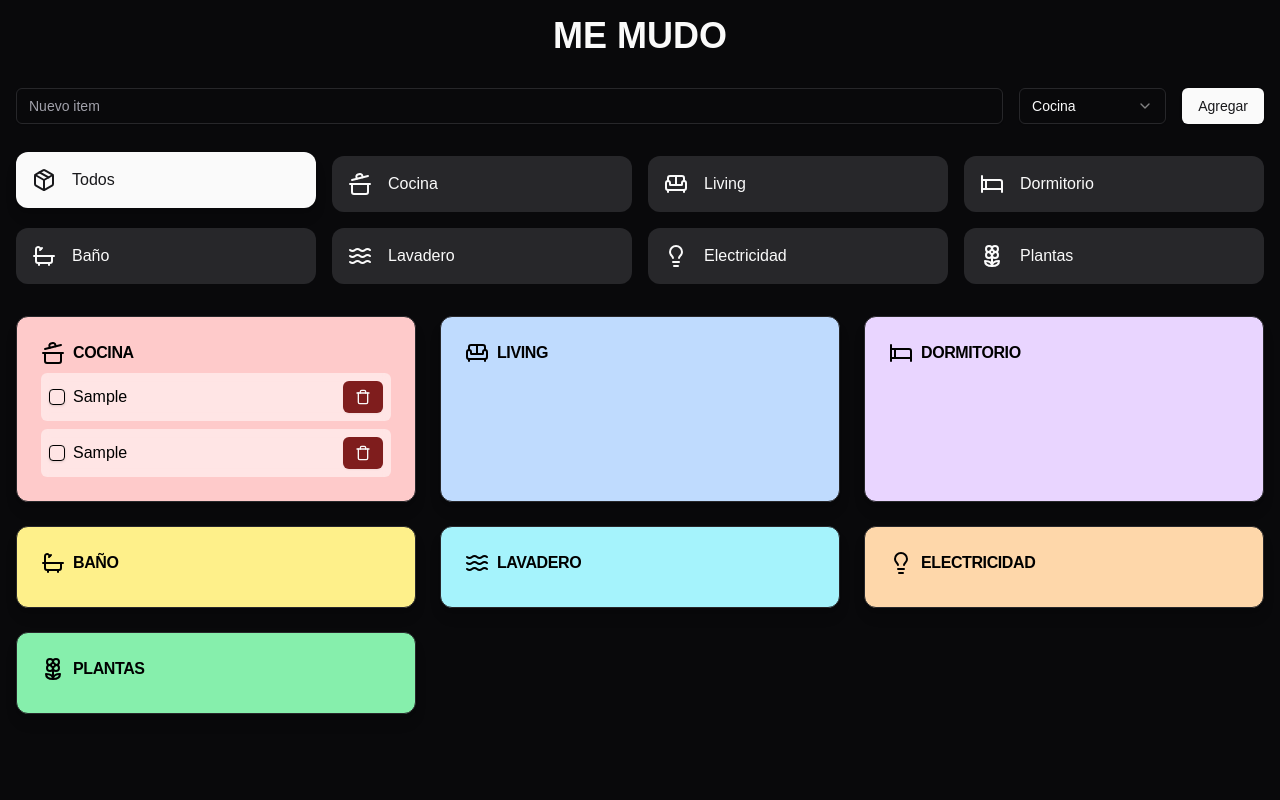
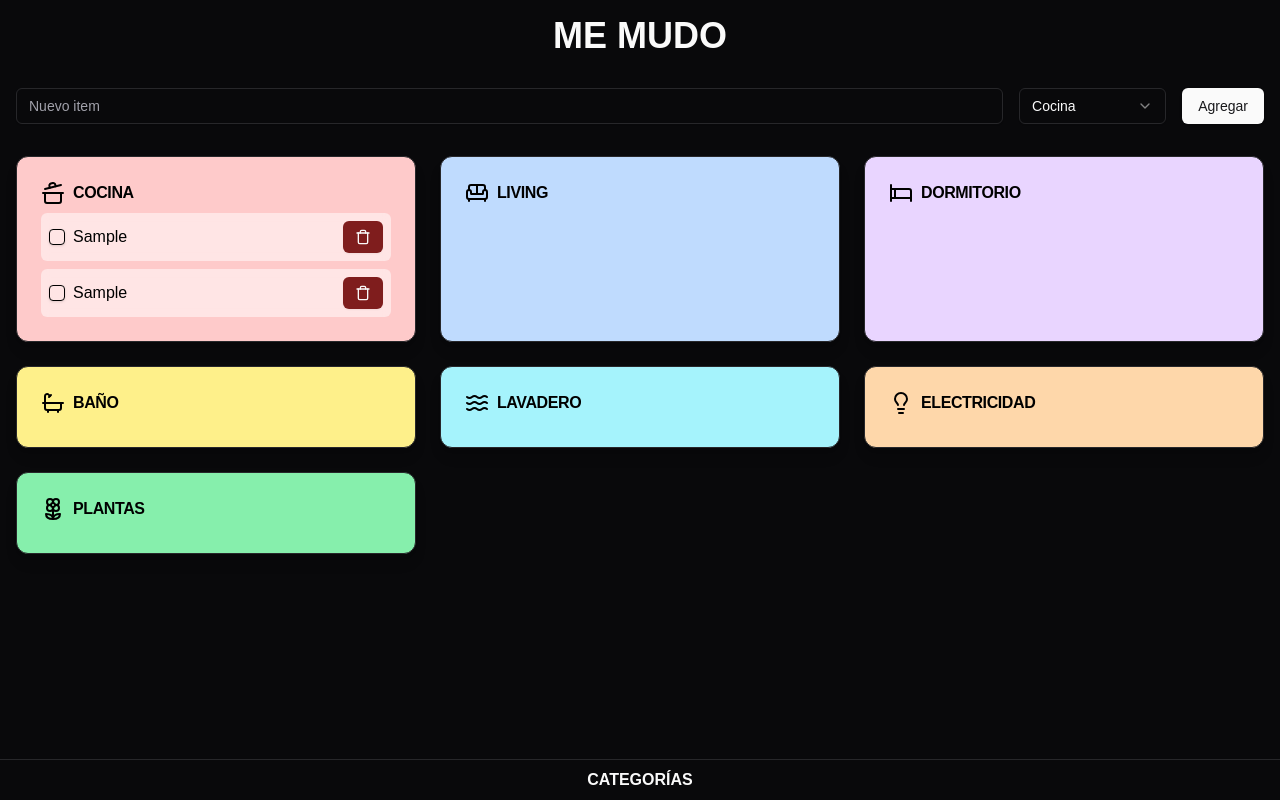
Before and after one commit to sjcrippa/mudate, a Next.js app: page / in a window 1280 px wide. Both pictures are taken after typing "Sample" into the empty fields and a click on the button "Agregar". Built offline with nearby package versions, Linux system fonts and the light colour scheme.

Commit message:
Feat: filter context and layout fixes

```diff
--- a/src/app/layout.tsx
+++ b/src/app/layout.tsx
@@ -3,6 +3,7 @@ import { Montserrat } from "next/font/google";
 
 import "./globals.css";
 import StateProvider from "@/context/provider";
+import { FilterProvider } from "@/context/filter-context";
 import { getItems } from "./actions/actions";
 
 const montserrat = Montserrat({
@@ -24,11 +25,15 @@ export default async function RootLayout({
 
   return (
     <html lang="en">
-      <StateProvider initialItems={initialItems}>
-        <body className={`${montserrat.variable} antialiased dark`}>
-          {children}
-        </body>
-      </StateProvider>
+      <body className={`${montserrat.variable} antialiased dark`}>
+        <StateProvider initialItems={initialItems}>
+          <FilterProvider>
+            <main className="min-h-screen">
+              {children}
+            </main>
+          </FilterProvider>
+        </StateProvider>
+      </body>
     </html>
   );
 }
--- a/src/app/page.tsx
+++ b/src/app/page.tsx
@@ -1,6 +1,7 @@
 import AddItemForm from "@/components/add-item";
 import CategoryList from "@/components/category-list";
 import { getCategories } from "@/app/actions/actions";
+import TabBar from "@/components/nav/tab-bar";
 
 export default async function Home() {
   const categories = await getCategories();
@@ -8,7 +9,7 @@ export default async function Home() {
   return (
     <main className="container mx-auto p-4">
       <h1 className="text-4xl font-bold mb-8 text-center">ME MUDO</h1>
-
+      <TabBar categories={categories} />
       <AddItemForm categories={categories} />
       <CategoryList categories={categories} />
     </main>
--- a/src/components/category-list.tsx
+++ b/src/components/category-list.tsx
@@ -1,48 +1,121 @@
 "use client";
 
-import { motion } from "framer-motion";
-import { createElement, useState } from "react";
-
-import {
-  CookingPotIcon as Kitchen,
-  Sofa,
-  Bed,
-  Bath,
-  Package,
-  Waves,
-  Lightbulb,
-  Flower2,
-  LucideIcon,
-  Trash,
-} from "lucide-react";
+import { motion, AnimatePresence } from "framer-motion";
+import { createElement, useEffect, useState } from "react";
+import { Package, Trash } from "lucide-react";
 import { useItems } from "@/context/provider";
-import type { Category } from "@/types/types";
+import { useFilter } from "@/context/filter-context";
+import type { Category, Item } from "@/types/types";
+import categoryIcons from "@/constants/icons";
 import { Button } from "@/components/ui/button";
 import { Checkbox } from "@/components/ui/checkbox";
 import { updateItem, deleteItem } from "@/app/actions/actions";
 import { Card, CardContent, CardHeader, CardTitle } from "@/components/ui/card";
 
-type CategoryIcon = {
-  [key: string]: LucideIcon;
-};
+interface ItemListProps {
+  items: Item[];
+  onToggle: (id: string, completed: boolean) => void;
+  onDelete: (id: string) => void;
+}
 
-const categoryIcons: CategoryIcon = {
-  "0": Package,
-  "1": Kitchen,
-  "2": Sofa,
-  "3": Bed,
-  "4": Bath,
-  "5": Waves,
-  "6": Lightbulb,
-  "7": Flower2,
-};
+interface CategoryCardProps {
+  category: Category;
+  items: Item[];
+  onToggle: (id: string, completed: boolean) => void;
+  onDelete: (id: string) => void;
+}
+
+function StaticItem({ item, onToggle, onDelete }: { item: Item } & Pick<ItemListProps, 'onToggle' | 'onDelete'>) {
+  return (
+    <li className="flex items-center text-black justify-between bg-white bg-opacity-50 backdrop-blur-sm rounded-md p-2">
+      <div className="flex items-center space-x-2">
+        <Checkbox
+          className="border-black"
+          checked={item.completed}
+          onCheckedChange={(checked) => onToggle(item.id, checked as boolean)}
+        />
+        <span className={item.completed ? "line-through" : ""}>
+          {item.name}
+        </span>
+      </div>
+      <Button
+        variant="destructive"
+        size="sm"
+        onClick={() => onDelete(item.id)}
+      >
+        <Trash className="w-4 h-4" />
+      </Button>
+    </li>
+  );
+}
+
+function ItemList({ items, onToggle, onDelete }: ItemListProps) {
+  const [isMounted, setIsMounted] = useState(false);
+
+  useEffect(() => {
+    setIsMounted(true);
+  }, []);
+
+  return (
+    <ul className="space-y-2">
+      {items.map((item) => (
+        isMounted ? (
+          <AnimatePresence key={item.id} mode="wait">
+            <motion.div
+              initial={{ opacity: 0, y: 20 }}
+              animate={{ opacity: 1, y: 0 }}
+              exit={{ opacity: 0, y: -20 }}
+            >
+              <StaticItem
+                item={item}
+                onToggle={onToggle}
+                onDelete={onDelete}
+              />
+            </motion.div>
+          </AnimatePresence>
+        ) : (
+          <StaticItem
+            key={item.id}
+            item={item}
+            onToggle={onToggle}
+            onDelete={onDelete}
+          />
+        )
+      ))}
+    </ul>
+  );
+}
+
+function CategoryCard({ category, items, onToggle, onDelete }: CategoryCardProps) {
+  const filteredItems = items.filter((item) => item.category === category.id);
+
+  return (
+    <Card key={category.id} className={`${category.color} overflow-hidden shadow-lg`}>
+      <CardHeader className="pb-2">
+        <CardTitle className="flex items-center space-x-2 uppercase text-black">
+          {createElement(categoryIcons[category.id] || Package, {
+            className: "w-6 h-6",
+          })}
+          <span>{category.name}</span>
+        </CardTitle>
+      </CardHeader>
+      <CardContent>
+        <ItemList
+          items={filteredItems}
+          onToggle={onToggle}
+          onDelete={onDelete}
+        />
+      </CardContent>
+    </Card>
+  );
+}
 
 export default function CategoryList({
   categories,
 }: {
   categories: Category[];
 }) {
-  const [filter, setFilter] = useState("todos");
+  const { filter } = useFilter();
   const { items, setItems } = useItems();
 
   const filteredCategories =
@@ -62,80 +135,15 @@ export default function CategoryList({
 
   return (
     <div>
-      <div className="mb-8 grid grid-cols-2 sm:grid-cols-3 md:grid-cols-4 gap-4">
-        {[{ id: "todos", name: "Todos" }, ...categories].map((cat) => {
-          const IconComponent = categoryIcons[cat.id] || Package;
-          return (
-            <motion.div
-              key={cat.id}
-              whileHover={{ scale: 1.05 }}
-              whileTap={{ scale: 0.95 }}
-              onClick={() => setFilter(cat.id)}
-              className={`cursor-pointer rounded-xl p-4 ${
-                filter === cat.id
-                  ? "bg-primary text-primary-foreground shadow-lg transform -translate-y-1"
-                  : "bg-secondary hover:bg-secondary/90"
-              }`}
-            >
-              <div className="flex gap-4 items-center">
-                <IconComponent className="w-6 h-6" />
-                <span>{cat.name}</span>
-              </div>
-            </motion.div>
-          );
-        })}
-      </div>
-
       <div className="grid grid-cols-1 md:grid-cols-2 lg:grid-cols-3 gap-6">
         {filteredCategories.map((category) => (
-          <Card
+          <CategoryCard
             key={category.id}
-            className={`${category.color} overflow-hidden shadow-lg`}
-          >
-            <CardHeader className="pb-2">
-              <CardTitle className="flex items-center space-x-2 uppercase text-black">
-                {createElement(categoryIcons[category.id] || Package, {
-                  className: "w-6 h-6",
-                })}
-                <span>{category.name}</span>
-              </CardTitle>
-            </CardHeader>
-            <CardContent>
-              <ul className="space-y-2">
-                {items
-                  .filter((item) => item.category === category.id)
-                  .map((item) => (
-                    <motion.li
-                      key={item.id}
-                      initial={{ opacity: 0, y: 20 }}
-                      animate={{ opacity: 1, y: 0 }}
-                      exit={{ opacity: 0, y: -20 }}
-                      className="flex items-center text-black justify-between bg-white bg-opacity-50 backdrop-blur-sm rounded-md p-2"
-                    >
-                      <div className="flex items-center space-x-2">
-                        <Checkbox
-                          className="border-black"
-                          checked={item.completed}
-                          onCheckedChange={(checked) =>
-                            handleToggle(item.id, checked as boolean)
-                          }
-                        />
-                        <span className={item.completed ? "line-through" : ""}>
-                          {item.name}
-                        </span>
-                      </div>
-                      <Button
-                        variant="destructive"
-                        size="sm"
-                        onClick={() => handleDelete(item.id)}
-                      >
-                        <Trash className="w-4 h-4" />
-                      </Button>
-                    </motion.li>
-                  ))}
-              </ul>
-            </CardContent>
-          </Card>
+            category={category}
+            items={items}
+            onToggle={handleToggle}
+            onDelete={handleDelete}
+          />
         ))}
       </div>
     </div>
--- /dev/null
+++ b/src/components/category-select.tsx
@@ -0,0 +1,41 @@
+"use client";
+
+import { motion } from "framer-motion";
+import { Package } from "lucide-react";
+import { useFilter } from "@/context/filter-context";
+import type { Category } from "@/types/types";
+import categoryIcons from "@/constants/icons";
+
+interface CategorySelectProps {
+  categories: Category[];
+}
+
+export default function CategorySelect({ categories }: CategorySelectProps) {
+  const { filter, setFilter } = useFilter();
+
+  return (
+    <div className="flex flex-col gap-4">
+      {[{ id: "todos", name: "Todos" }, ...categories].map((cat) => {
+        const IconComponent = categoryIcons[cat.id] || Package;
+        return (
+          <motion.div
+            key={cat.id}
+            whileHover={{ scale: 1.05 }}
+            whileTap={{ scale: 0.95 }}
+            onClick={() => setFilter(cat.id)}
+            className={`cursor-pointer rounded-xl p-4 ${
+              filter === cat.id
+                ? "bg-primary text-primary-foreground shadow-lg transform -translate-y-1"
+                : "bg-secondary hover:bg-secondary/90"
+            }`}
+          >
+            <div className="flex gap-4 items-center">
+              <IconComponent className="w-6 h-6" />
+              <span>{cat.name}</span>
+            </div>
+          </motion.div>
+        );
+      })}
+    </div>
+  );
+}
--- a/src/components/nav/tab-bar.tsx
+++ b/src/components/nav/tab-bar.tsx
@@ -1,24 +1,34 @@
+"use client";
+
 import {
   Sheet,
   SheetContent,
-  SheetDescription,
   SheetHeader,
+  SheetTitle,
   SheetTrigger,
 } from "@/components/ui/sheet";
+import CategorySelect from "../category-select";
+import type { Category } from "@/types/types";
 
-export default async function TabBar() {
+function SheetContents({ categories }: { categories: Category[] }) {
   return (
-    <div>
+    <SheetContent side="right">
+      <SheetHeader className="mb-24">
+        <SheetTitle className="mb-10">Selecciona tu categoría</SheetTitle>
+        <CategorySelect categories={categories} />
+      </SheetHeader>
+    </SheetContent>
+  );
+}
+
+export default function TabBar({ categories }: { categories: Category[] }) {
+  return (
+    <div className="fixed bottom-0 left-0 right-0 border-t bg-background p-2">
       <Sheet>
-        <SheetTrigger>Categorías</SheetTrigger>
-        <SheetContent>
-          <SheetHeader>
-            <SheetDescription>
-              This action cannot be undone. This will permanently delete your
-              account and remove your data from our servers.
-            </SheetDescription>
-          </SheetHeader>
-        </SheetContent>
+        <SheetTrigger className="w-full uppercase font-bold active:bg-primary-foreground">
+          Categorías
+        </SheetTrigger>
+        <SheetContents categories={categories} />
       </Sheet>
     </div>
   );
--- /dev/null
+++ b/src/constants/icons.ts
@@ -0,0 +1,28 @@
+import { LucideIcon } from "lucide-react";
+import {
+  Package,
+  Bath,
+  Bed,
+  Flower2,
+  CookingPotIcon as Kitchen,
+  Sofa,
+  Waves,
+} from "lucide-react";
+import { Lightbulb } from "lucide-react";
+
+type CategoryIcon = {
+  [key: string]: LucideIcon;
+};
+
+const categoryIcons: CategoryIcon = {
+  "0": Package,
+  "1": Kitchen,
+  "2": Sofa,
+  "3": Bed,
+  "4": Bath,
+  "5": Waves,
+  "6": Lightbulb,
+  "7": Flower2,
+};
+
+export default categoryIcons;
--- /dev/null
+++ b/src/context/filter-context.tsx
@@ -0,0 +1,35 @@
+"use client";
+
+import { createContext, useContext, useState, ReactNode } from "react";
+
+interface FilterContextType {
+  filter: string;
+  setFilter: (filter: string) => void;
+}
+
+const DEFAULT_FILTER = "todos";
+
+const FilterContext = createContext<FilterContextType | undefined>(undefined);
+
+export function FilterProvider({ children }: { children: ReactNode }) {
+  const [filter, setFilter] = useState(DEFAULT_FILTER);
+
+  const value = {
+    filter,
+    setFilter,
+  };
+
+  return (
+    <FilterContext.Provider value={value}>
+      {children}
+    </FilterContext.Provider>
+  );
+}
+
+export function useFilter() {
+  const context = useContext(FilterContext);
+  if (context === undefined) {
+    throw new Error("useFilter must be used within a FilterProvider");
+  }
+  return context;
+}
--- a/src/context/provider.tsx
+++ b/src/context/provider.tsx
@@ -32,17 +32,22 @@ export default function StateProvider({
   children: React.ReactNode;
   initialItems: Item[];
 }) {
-  const [items, setItems] = useState<Item[]>(() => {
-    if (typeof window !== "undefined") {
-      const saved = localStorage.getItem("items");
-      return saved ? JSON.parse(saved) : initialItems;
-    }
-    return initialItems;
-  });
+  const [items, setItems] = useState<Item[]>(initialItems);
+  const [isHydrated, setIsHydrated] = useState(false);
 
   useEffect(() => {
-    localStorage.setItem("items", JSON.stringify(items));
-  }, [items]);
+    const saved = localStorage.getItem("items");
+    if (saved) {
+      setItems(JSON.parse(saved));
+    }
+    setIsHydrated(true);
+  }, []);
+
+  useEffect(() => {
+    if (isHydrated) {
+      localStorage.setItem("items", JSON.stringify(items));
+    }
+  }, [items, isHydrated]);
 
   return (
     <StateContext.Provider value={{ items, setItems }}>
```
